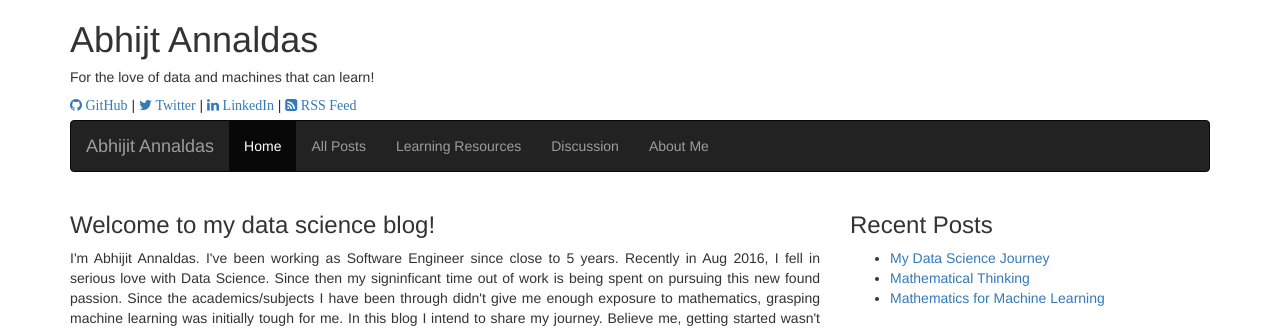
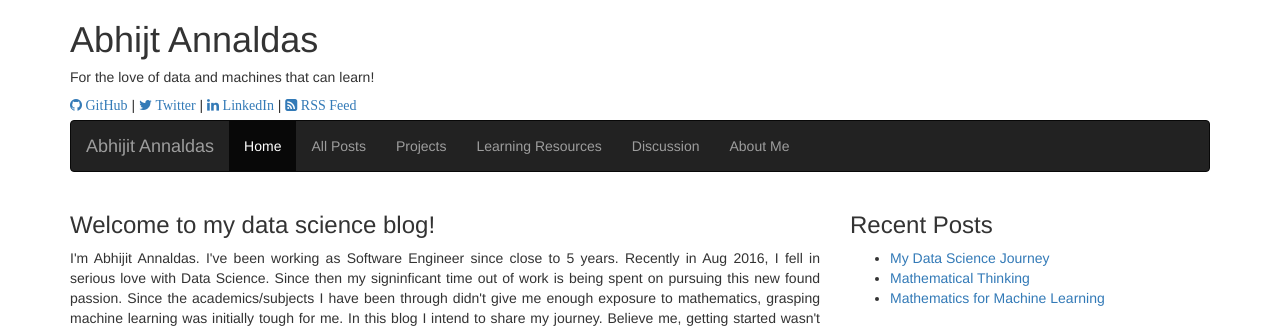
Before and after one commit to devm1023/ML_project, a Jekyll site: the page built from index.html, in a window 1280 px wide. Shown: the top 329 px of the page. Built offline with Jekyll 4.4.1, drawn with Linux system fonts in a browser that asks for light colours; nearby versions of some CDN libraries.

Commit message:
Update header.html

```diff
--- a/_includes/header.html
+++ b/_includes/header.html
@@ -32,6 +32,7 @@
 					<ul class="nav navbar-nav">
 						<li class="active"><a href="{{site.baseurl}}/">Home</a></li>
 						<li><a href="{{site.url}}/all-posts/">All Posts</a></li>
+						<li><a href="{{site.url}}/projects/">Projects</a></li>
 						<li><a href="{{site.url}}/useful-stuff/">Learning Resources</a></li>
 						<li><a href="{{site.url}}/discuss/">Discussion</a></li>
 						<li><a target="_blank" href="https://about.me/avannaldas">About Me</a></li>
```
